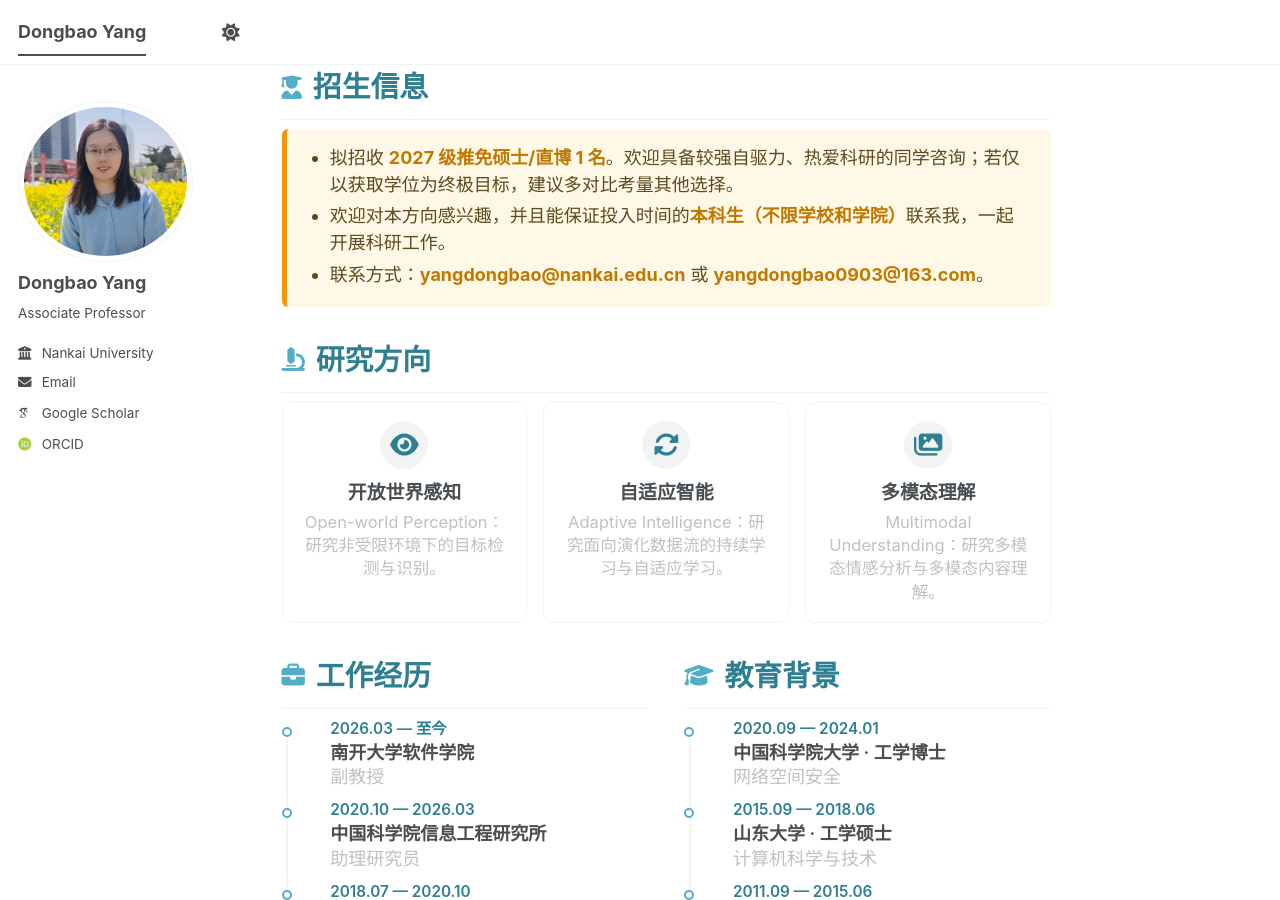
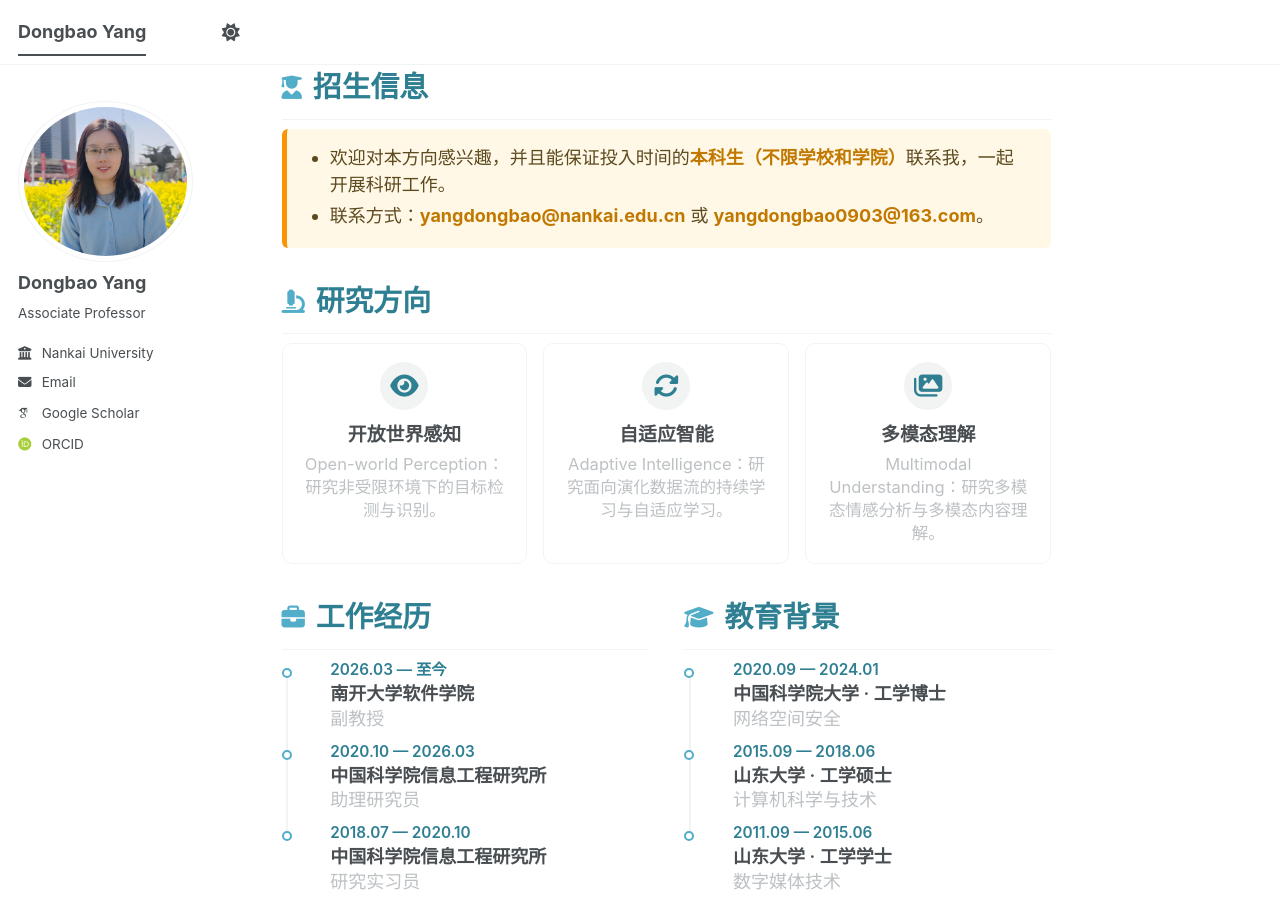
Before and after one commit to yangdb/yangdb.github.io, a Jekyll site: the page built from _pages/about.md, in a window 1280 px wide and 900 px high. Built offline with Jekyll 4.4.1, drawn with Linux system fonts in a browser that asks for light colours; some web fonts are replaced; a script bundle is joined from its source files by our own code; library files that are not in the unit come from our copies.

Commit message:
Comment out 2027 admission information
Commented out the admission information for 2027 level graduate students.

```diff
--- a/_pages/about.md
+++ b/_pages/about.md
@@ -11,7 +11,7 @@
   <h2 class="homepage-section__title"><i class="fas fa-user-graduate"></i> 招生信息</h2>
   <div class="notice--recruit">
     <ul>
-      <li>拟招收 <strong>2027 级推免硕士/直博 1 名</strong>。欢迎具备较强自驱力、热爱科研的同学咨询；若仅以获取学位为终极目标，建议多对比考量其他选择。</li>
+      <!-- <li>拟招收 <strong>2027 级推免硕士/直博 1 名</strong>。欢迎具备较强自驱力、热爱科研的同学咨询；若仅以获取学位为终极目标，建议多对比考量其他选择。</li> -->
       <li>欢迎对本方向感兴趣，并且能保证投入时间的<strong>本科生（不限学校和学院）</strong>联系我，一起开展科研工作。</li>
       <li>联系方式：<strong>yangdongbao@nankai.edu.cn</strong> 或 <strong>yangdongbao0903@163.com</strong>。</li>
     </ul>
```
